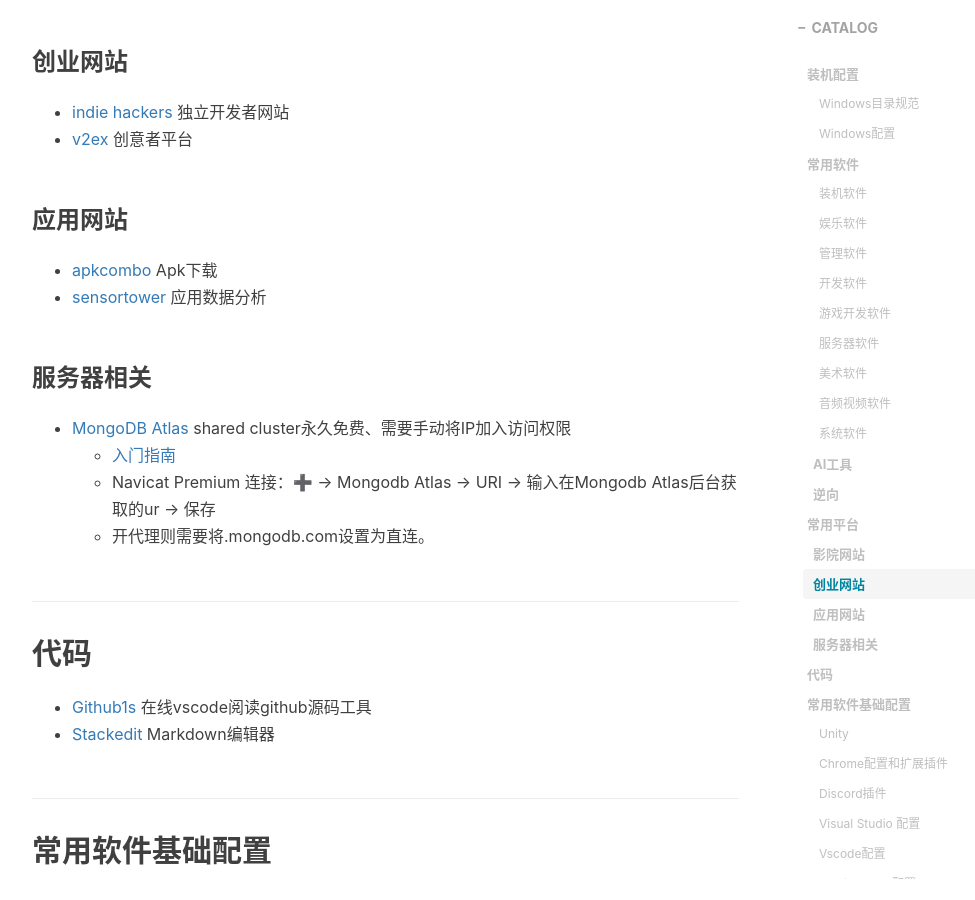
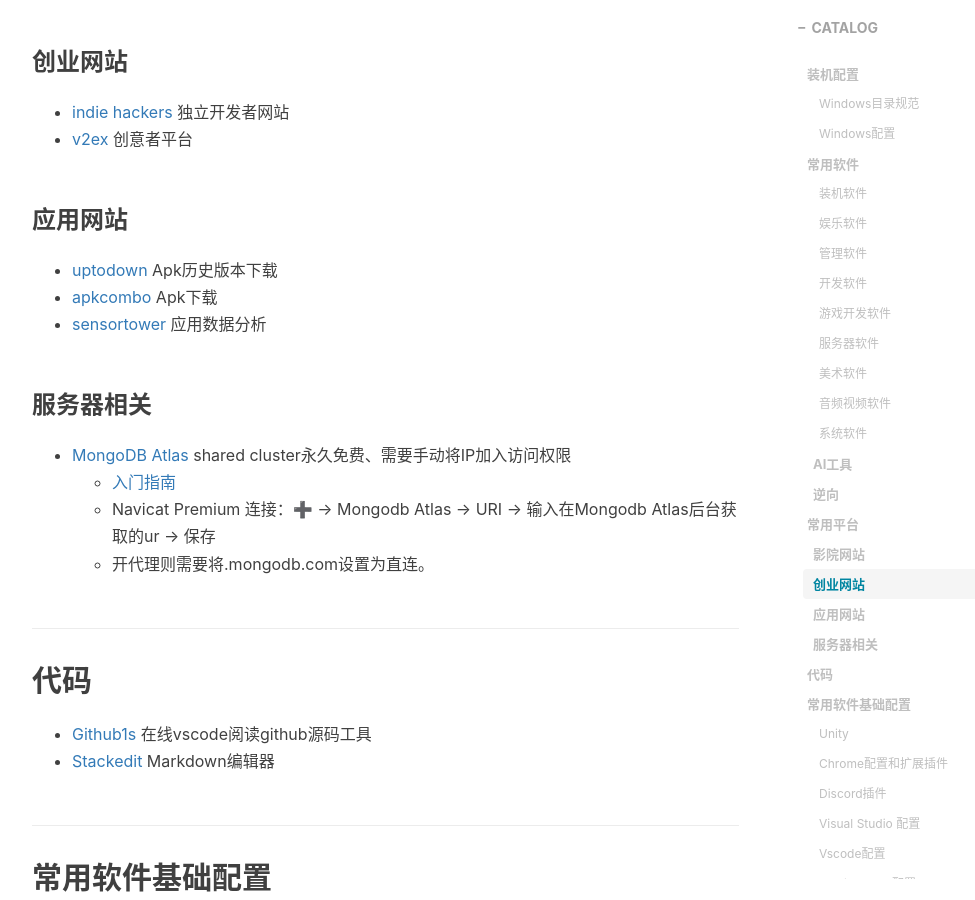
Before and after one commit to gumcstronger/gumcstronger.github.io, a Jekyll site: the page built from _posts/2022/2022-08-24-windows.md, in a window 1280 px wide and 900 px high, scrolled down 6471 px. Shown: the whole window, without its empty margins (233-1208 px from the left). Built offline with Jekyll 4.4.1, drawn with Linux system fonts in a browser that asks for light colours; comment, search, counter and statistics services are not loaded.

Commit message:
Update 2022-08-24-windows.md

```diff
--- a/_posts/2022/2022-08-24-windows.md
+++ b/_posts/2022/2022-08-24-windows.md
@@ -218,6 +218,7 @@
 
 ### 应用网站
 
+* [uptodown](https://www.uptodown.com/) Apk历史版本下载
 * [apkcombo](https://apkcombo.com/) Apk下载
 * [sensortower](sensortower.com) 应用数据分析
 
```
